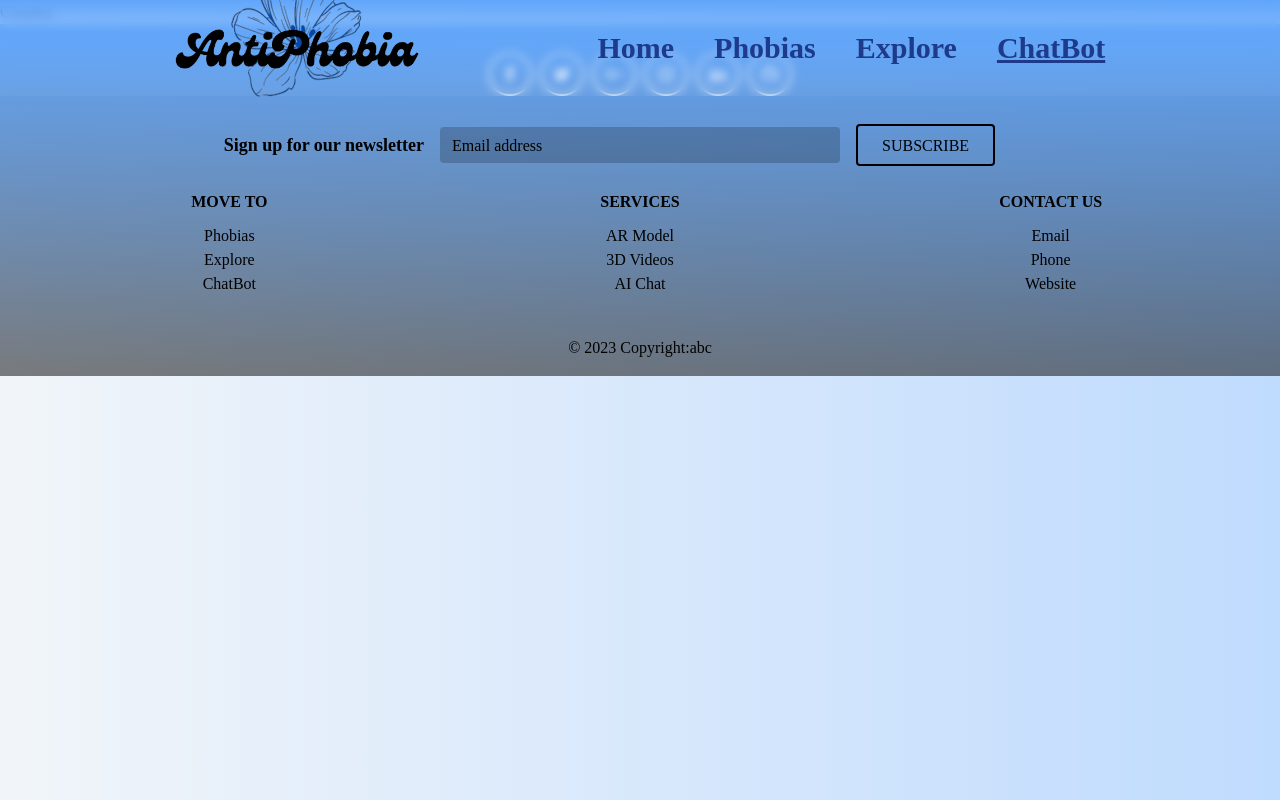
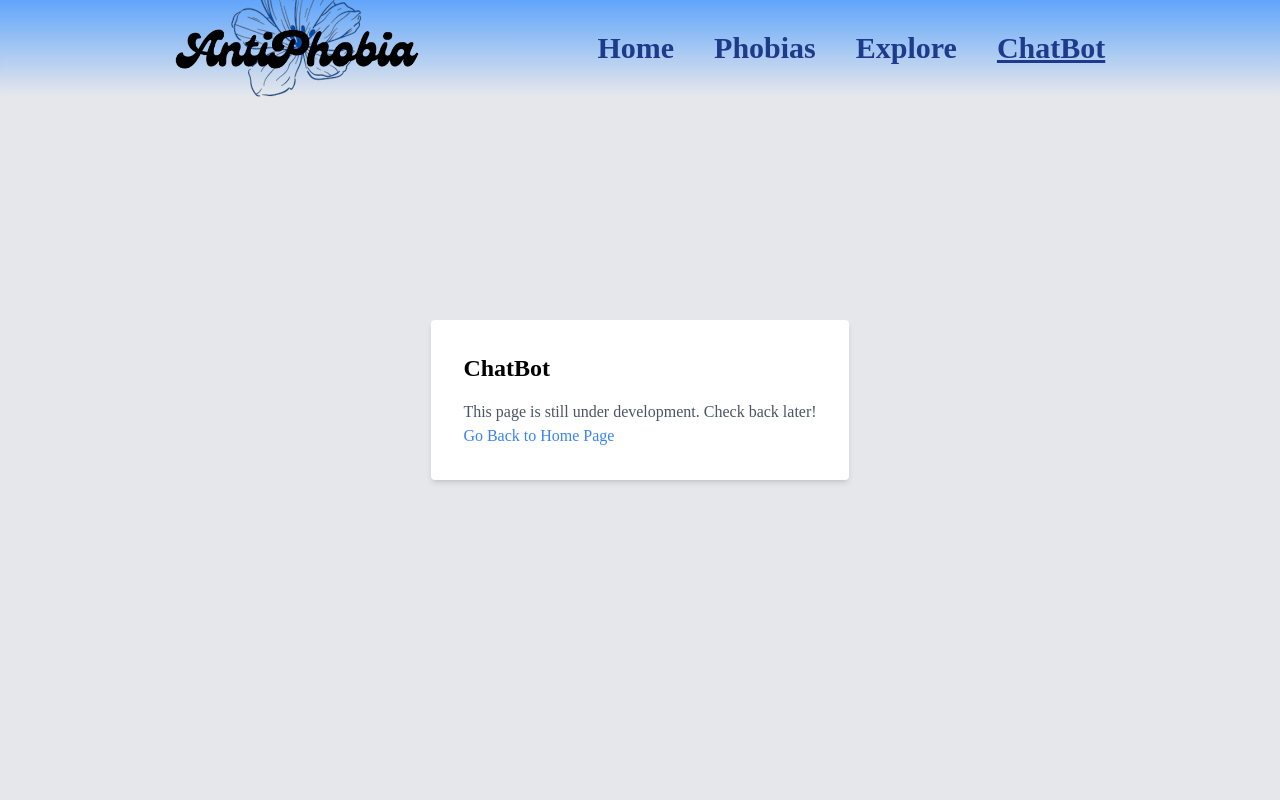
Before and after one commit to KeplerInCoding/AntiPhobia, a React (Create React App) app: page /chatbot in a window 1280 px wide. Shown: the top 800 px of the page. Built offline with nearby package versions, Linux system fonts and the light colour scheme.

Commit message:
ChatBot Added

```diff
--- a/package.json
+++ b/package.json
@@ -8,6 +8,7 @@
     "@fortawesome/react-fontawesome": "^0.2.0",
     "react": "^18.2.0",
     "react-dom": "^18.2.0",
+    "react-helmet": "^6.1.0",
     "react-router-dom": "^6.20.0",
     "react-scripts": "5.0.1",
     "web-vitals": "^2.1.4"
--- a/public/index.html
+++ b/public/index.html
@@ -22,5 +22,7 @@
       To create a production bundle, use `npm run build` or `yarn build`.
     -->
 </body>
+<!-- <script src="https://cdn.botpress.cloud/webchat/v1/inject.js"></script>
+<script src="https://mediafiles.botpress.cloud/a06079e7-be7a-4c19-921b-7f63211f56fd/webchat/config.js" defer></script> -->
 
 </html>
--- a/src/pages/ChatBot.js
+++ b/src/pages/ChatBot.js
@@ -1,9 +1,29 @@
-import React from 'react'
-
+import React from "react";
+import { Link } from "react-router-dom";
+import { Helmet } from "react-helmet";
 const ChatBot = () => {
   return (
-    <div>ChatBot</div>
-  )
-}
+    <>
+      <div className="bg-gray-200 h-screen flex items-center justify-center">
+        <div className="bg-white p-8 rounded shadow-md">
+          <h1 className="text-2xl font-bold mb-4">ChatBot</h1>
+          <p className="text-gray-600">
+            This page is still under development. Check back later!
+          </p>
+          <Link to="/" className="text-blue-500 hover:underline mt-4">
+            Go Back to Home Page
+          </Link>{" "}
+        </div>
+      </div>
+      <Helmet>
+        <script src="https://cdn.botpress.cloud/webchat/v1/inject.js"></script>
+        <script
+          src="https://mediafiles.botpress.cloud/a06079e7-be7a-4c19-921b-7f63211f56fd/webchat/config.js"
+          defer
+        ></script>
+      </Helmet>
+    </>
+  );
+};
 
-export default ChatBot
+export default ChatBot;
--- a/src/pages/Phobias.js
+++ b/src/pages/Phobias.js
@@ -6,7 +6,7 @@ import { faArrowRight } from "@fortawesome/free-solid-svg-icons";
 
 const Phobias = () => {
   return (
-    <div className='w-screen h-fit'>
+    <div className='w-screen h-fit bg-gradient-to-br from-slate-100 to-gray-300'>
 
         <div className='w-[600px] flex flex-col p-10 pt-32 gap-12 text-2xl font-serif font-extrabold'>
 
```
Also changed, not shown: 2 other files (tests, documents, lock files or other folders).
